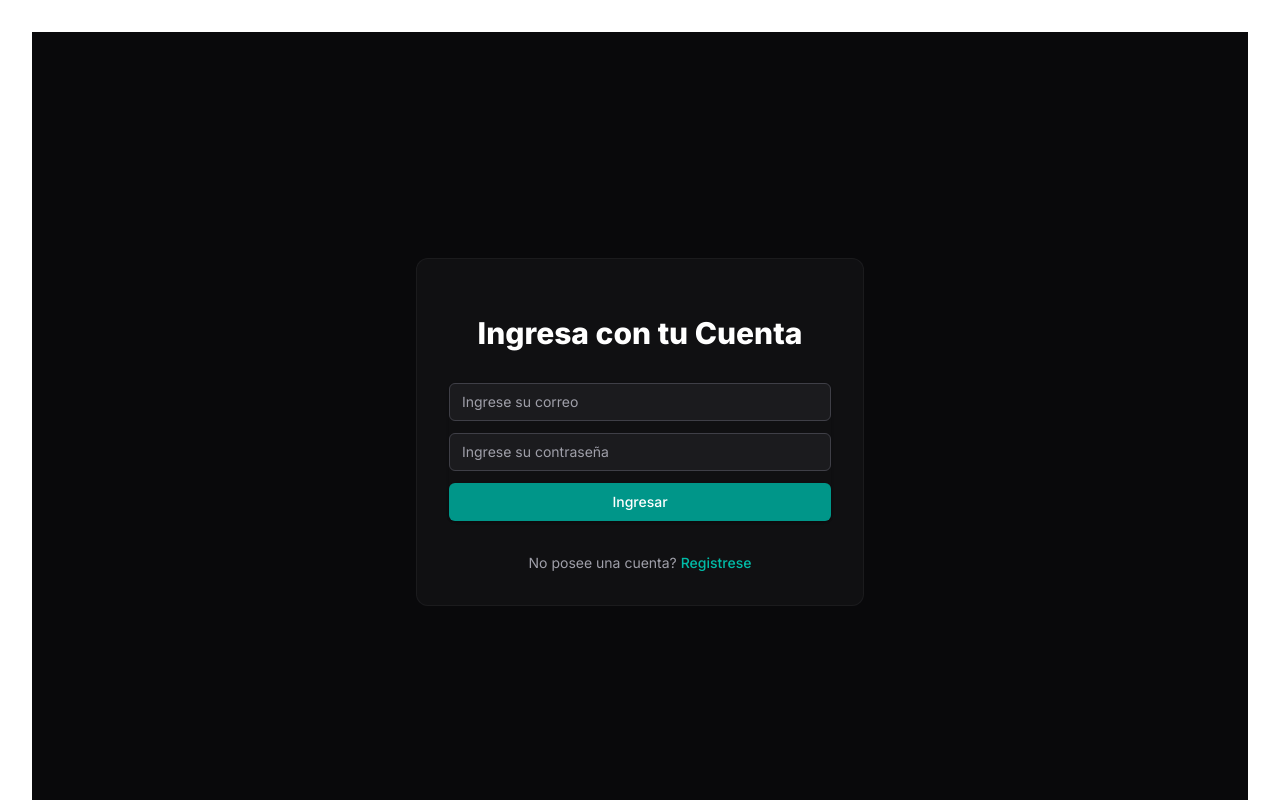
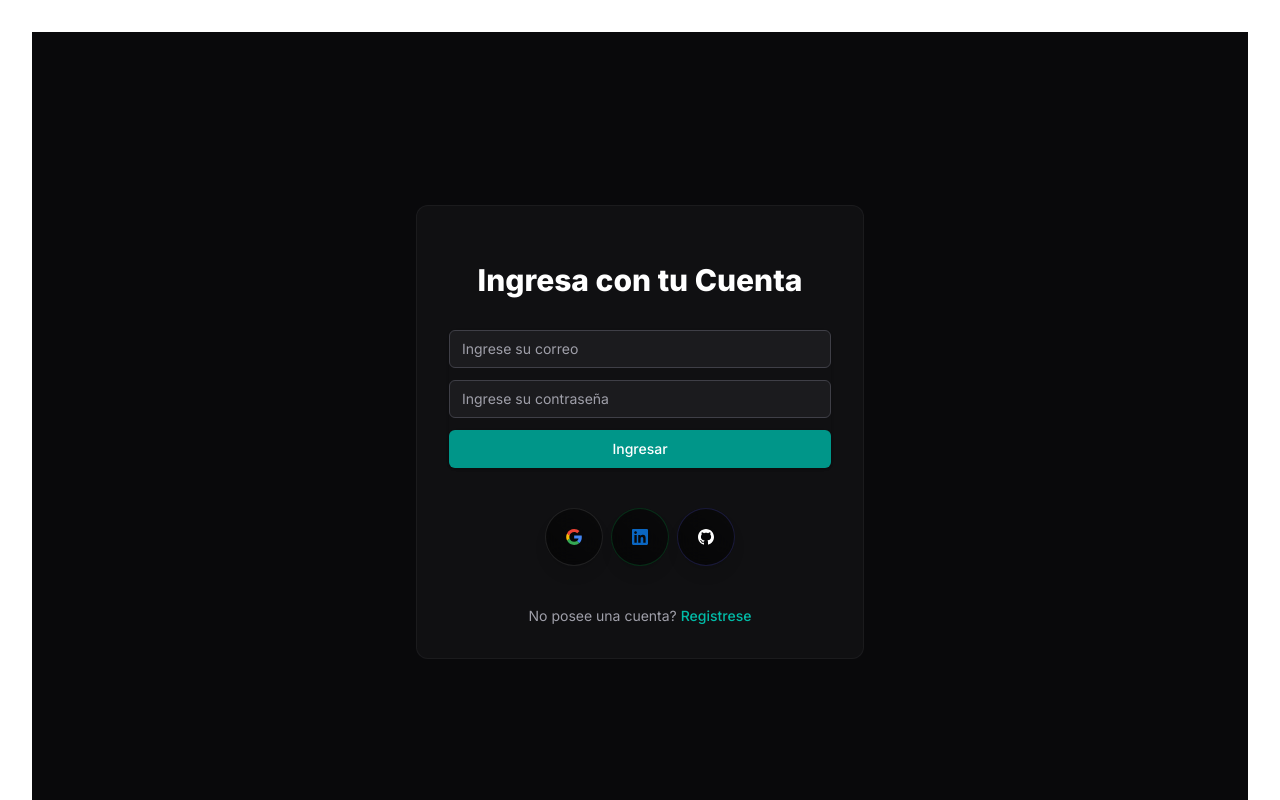
Before and after one commit to juncos22/tecno-blog, a Next.js app: page /auth/login in a window 1280 px wide. Shown: the top 800 px of the page. Built offline with nearby package versions, Linux system fonts and the light colour scheme.

Commit message:
feat: social buttons

```diff
--- a/app/auth/login/page.tsx
+++ b/app/auth/login/page.tsx
@@ -1,5 +1,6 @@
-import { LoginForm } from "@/components/login-form";
+import {LoginForm} from "@/components/login-form";
 import Link from "next/link";
+import SocialButtons from "@/components/social-buttons";
 
 export default function Page() {
     return (
@@ -10,7 +11,8 @@ export default function Page() {
                         Ingresa con tu Cuenta
                     </h2>
                 </div>
-        <LoginForm />
+                <LoginForm/>
+                <SocialButtons />
                 <div className="text-sm text-center">
                     <p className="text-zinc-400">
                         No posee una cuenta?{" "}
--- a/app/posts/layout.tsx
+++ b/app/posts/layout.tsx
@@ -1,17 +1,23 @@
 import Navbar from "@/components/navbar";
-import { createClient } from "@/lib/supabase/server";
+import {createClient} from "@/lib/supabase/server";
 import React from "react";
 
 type PostLayoutProps = {
     children: React.ReactNode;
 };
-export default async function PostLayout({ children }: PostLayoutProps) {
+export default async function PostLayout({children}: PostLayoutProps) {
     const supabase = await createClient();
     const userRes = await supabase.auth.getUser();
+    const {data: {session}}=await supabase.auth.getSession();
     const authUser = userRes.data.user;
+    const {data} = await supabase.auth.getClaims();
+
+    console.log("Logged user:", authUser);
+    console.log("Session:", session);
+    console.log("Data Claims:", data);
     return (
         <div>
-      <Navbar authUser={authUser} />
+            <Navbar authUser={authUser}/>
             <div id="posts" className="container mx-auto px-4 py-8">
                 {children}
             </div>
--- a/components/icons/github.tsx
+++ b/components/icons/github.tsx
@@ -0,0 +1,4 @@
+import * as React from "react";
+import type { SVGProps } from "react";
+const GitHub = (props: SVGProps<SVGSVGElement>) => <svg width="1em" height="1em" viewBox="0 0 1024 1024" fill="none" xmlns="http://www.w3.org/2000/svg" {...props}><path fillRule="evenodd" clipRule="evenodd" d="M8 0C3.58 0 0 3.58 0 8C0 11.54 2.29 14.53 5.47 15.59C5.87 15.66 6.02 15.42 6.02 15.21C6.02 15.02 6.01 14.39 6.01 13.72C4 14.09 3.48 13.23 3.32 12.78C3.23 12.55 2.84 11.84 2.5 11.65C2.22 11.5 1.82 11.13 2.49 11.12C3.12 11.11 3.57 11.7 3.72 11.94C4.44 13.15 5.59 12.81 6.05 12.6C6.12 12.08 6.33 11.73 6.56 11.53C4.78 11.33 2.92 10.64 2.92 7.58C2.92 6.71 3.23 5.99 3.74 5.43C3.66 5.23 3.38 4.41 3.82 3.31C3.82 3.31 4.49 3.1 6.02 4.13C6.66 3.95 7.34 3.86 8.02 3.86C8.7 3.86 9.38 3.95 10.02 4.13C11.55 3.09 12.22 3.31 12.22 3.31C12.66 4.41 12.38 5.23 12.3 5.43C12.81 5.99 13.12 6.7 13.12 7.58C13.12 10.65 11.25 11.33 9.47 11.53C9.76 11.78 10.01 12.26 10.01 13.01C10.01 14.08 10 14.94 10 15.21C10 15.42 10.15 15.67 10.55 15.59C13.71 14.53 16 11.53 16 8C16 3.58 12.42 0 8 0Z" transform="scale(64)" fill="#ffff" /></svg>;
+export default GitHub;
--- a/components/icons/google.tsx
+++ b/components/icons/google.tsx
@@ -0,0 +1,4 @@
+import * as React from "react";
+import type { SVGProps } from "react";
+const Google = (props: SVGProps<SVGSVGElement>) => <svg width="1em" height="1em" viewBox="0 0 256 262" xmlns="http://www.w3.org/2000/svg" preserveAspectRatio="xMidYMid" {...props}><path d="M255.878 133.451c0-10.734-.871-18.567-2.756-26.69H130.55v48.448h71.947c-1.45 12.04-9.283 30.172-26.69 42.356l-.244 1.622 38.755 30.023 2.685.268c24.659-22.774 38.875-56.282 38.875-96.027" fill="#4285F4" /><path d="M130.55 261.1c35.248 0 64.839-11.605 86.453-31.622l-41.196-31.913c-11.024 7.688-25.82 13.055-45.257 13.055-34.523 0-63.824-22.773-74.269-54.25l-1.531.13-40.298 31.187-.527 1.465C35.393 231.798 79.49 261.1 130.55 261.1" fill="#34A853" /><path d="M56.281 156.37c-2.756-8.123-4.351-16.827-4.351-25.82 0-8.994 1.595-17.697 4.206-25.82l-.073-1.73L15.26 71.312l-1.335.635C5.077 89.644 0 109.517 0 130.55s5.077 40.905 13.925 58.602l42.356-32.782" fill="#FBBC05" /><path d="M130.55 50.479c24.514 0 41.05 10.589 50.479 19.438l36.844-35.974C195.245 12.91 165.798 0 130.55 0 79.49 0 35.393 29.301 13.925 71.947l42.211 32.783c10.59-31.477 39.891-54.251 74.414-54.251" fill="#EB4335" /></svg>;
+export default Google;
--- a/components/icons/linkedin.tsx
+++ b/components/icons/linkedin.tsx
@@ -0,0 +1,4 @@
+import * as React from "react";
+import type { SVGProps } from "react";
+const LinkedIn = (props: SVGProps<SVGSVGElement>) => <svg width="1em" height="1em" xmlns="http://www.w3.org/2000/svg" preserveAspectRatio="xMidYMid" viewBox="0 0 256 256" {...props}><path d="M218.123 218.127h-37.931v-59.403c0-14.165-.253-32.4-19.728-32.4-19.756 0-22.779 15.434-22.779 31.369v60.43h-37.93V95.967h36.413v16.694h.51a39.907 39.907 0 0 1 35.928-19.733c38.445 0 45.533 25.288 45.533 58.186l-.016 67.013ZM56.955 79.27c-12.157.002-22.014-9.852-22.016-22.009-.002-12.157 9.851-22.014 22.008-22.016 12.157-.003 22.014 9.851 22.016 22.008A22.013 22.013 0 0 1 56.955 79.27m18.966 138.858H37.95V95.967h37.97v122.16ZM237.033.018H18.89C8.58-.098.125 8.161-.001 18.471v219.053c.122 10.315 8.576 18.582 18.89 18.474h218.144c10.336.128 18.823-8.139 18.966-18.474V18.454c-.147-10.33-8.635-18.588-18.966-18.453" fill="#0A66C2" /></svg>;
+export default LinkedIn;
--- a/components/login-form.tsx
+++ b/components/login-form.tsx
@@ -1,7 +1,6 @@
 "use client";
 
 import { createClient } from "@/lib/supabase/client";
-import Link from "next/link";
 import { useRouter } from "next/navigation";
 import { useState } from "react";
 
--- a/components/sign-up-form.tsx
+++ b/components/sign-up-form.tsx
@@ -1,6 +1,5 @@
 "use client";
 import { createClient } from "@/lib/supabase/client";
-import Link from "next/link";
 import { useRouter } from "next/navigation";
 import { useState } from "react";
 
@@ -32,7 +31,7 @@ export function SignUpForm({
         email,
         password,
         options: {
-          emailRedirectTo: `${window.location.origin}/protected`,
+          emailRedirectTo: `${window.location.origin}/posts`,
         },
       });
       if (error) throw error;
--- a/components/social-buttons.tsx
+++ b/components/social-buttons.tsx
@@ -0,0 +1,110 @@
+"use client"
+import Google from "@/components/icons/google";
+import LinkedIn from "@/components/icons/linkedin";
+import GitHub from "@/components/icons/github";
+import {createClient} from "@/lib/supabase/client";
+import {useState} from "react";
+import Alert, {AlertData} from "@/components/alert";
+
+const SocialButtons = () => {
+    const [alertData, setAlertData] = useState<AlertData | null>(null);
+
+    const handleGoogleLogin = async () => {
+        try {
+            const supabase = createClient();
+            const {data, error} = await supabase.auth.signInWithOAuth({
+                provider: 'google',
+                options: {
+                    redirectTo: `${window.location.origin}/posts`,
+                }
+            })
+            if (error) {
+                setAlertData({type: 'error', message: 'Error al intentar iniciar sesión'});
+                return;
+            }
+            console.log("Google Login:", data);
+        } catch (error: any) {
+            console.log(error);
+            setAlertData({type: 'error', message: error.message});
+        }
+    }
+    const handleGithubLogin = async () => {
+        try {
+            const supabase = createClient();
+            const {data, error} = await supabase.auth.signInWithOAuth({
+                provider: 'github',
+                options: {
+                    redirectTo: `${window.location.origin}/posts`,
+                }
+            })
+            if (error) {
+                setAlertData({type: 'error', message: 'Error al intentar iniciar sesión'});
+                return;
+            }
+            console.log("Github Login:", data);
+        } catch (error: any) {
+            console.log(error);
+            setAlertData({type: 'error', message: error.message});
+        }
+    }
+    return (
+        <div className={'flex flex-col items-center justify-center gap-y-2'}>
+            <div className={'flex items-center justify-center gap-x-2 my-2'}>
+                <button
+                    onClick={handleGoogleLogin}
+                    className="p-5 rounded-full backdrop-blur-lg border border-white/10 bg-gradient-to-tr
+                from-black/60 to-black/40 shadow-lg hover:shadow-2xl hover:shadow-white/20
+                 hover:scale-110 hover:rotate-3 active:scale-95 active:rotate-0 transition-all
+                 duration-300 ease-out cursor-pointer hover:border-white/30 hover:bg-gradient-to-tr
+                 hover:from-white/10 hover:to-black/40 group relative overflow-hidden"
+                >
+                    <div
+                        className="absolute inset-0 bg-gradient-to-r from-transparent via-white/10 to-transparent
+                    -translate-x-full group-hover:translate-x-full transition-transform duration-700 ease-out"
+                    ></div>
+                    <div className="relative z-10">
+                        <Google/>
+                    </div>
+                </button>
+
+                <button
+                    onClick={() => {
+                        console.log('clicked linkedin');
+                    }}
+                    className="p-5 rounded-full backdrop-blur-lg border border-green-500/20 bg-gradient-to-tr
+                from-black/60 to-black/40 shadow-lg hover:shadow-2xl hover:shadow-green-500/30 hover:scale-110
+                hover:rotate-2 active:scale-95 active:rotate-0 transition-all duration-300 ease-out cursor-pointer
+                hover:border-green-500/50 hover:bg-gradient-to-tr hover:from-green-500/10 hover:to-black/40
+                group relative overflow-hidden"
+                >
+                    <div
+                        className="absolute inset-0 bg-gradient-to-r from-transparent via-green-400/20 to-transparent
+                    -translate-x-full group-hover:translate-x-full transition-transform duration-700 ease-out"
+                    ></div>
+                    <div className="relative z-10">
+                        <LinkedIn/>
+                    </div>
+                </button>
+
+                <button
+                    onClick={handleGithubLogin}
+                    className="p-5 rounded-full backdrop-blur-lg border border-indigo-500/20 bg-gradient-to-tr
+                from-black/60 to-black/40 shadow-lg hover:shadow-2xl hover:shadow-indigo-500/30 hover:scale-110
+                hover:-rotate-2 active:scale-95 active:rotate-0 transition-all duration-300 ease-out cursor-pointer
+                hover:border-indigo-500/50 hover:bg-gradient-to-tr hover:from-indigo-500/10 hover:to-black/40
+                group relative overflow-hidden"
+                >
+                    <div
+                        className="absolute inset-0 bg-gradient-to-r from-transparent via-indigo-400/20 to-transparent
+                    -translate-x-full group-hover:translate-x-full transition-transform duration-700 ease-out"
+                    ></div>
+                    <div className="relative z-10">
+                        <GitHub/>
+                    </div>
+                </button>
+            </div>
+            {alertData && <Alert type={alertData.type} message={alertData.message}/>}
+        </div>
+    )
+}
+export default SocialButtons;
```
Lines whose indentation alone changed are shown as unchanged.
